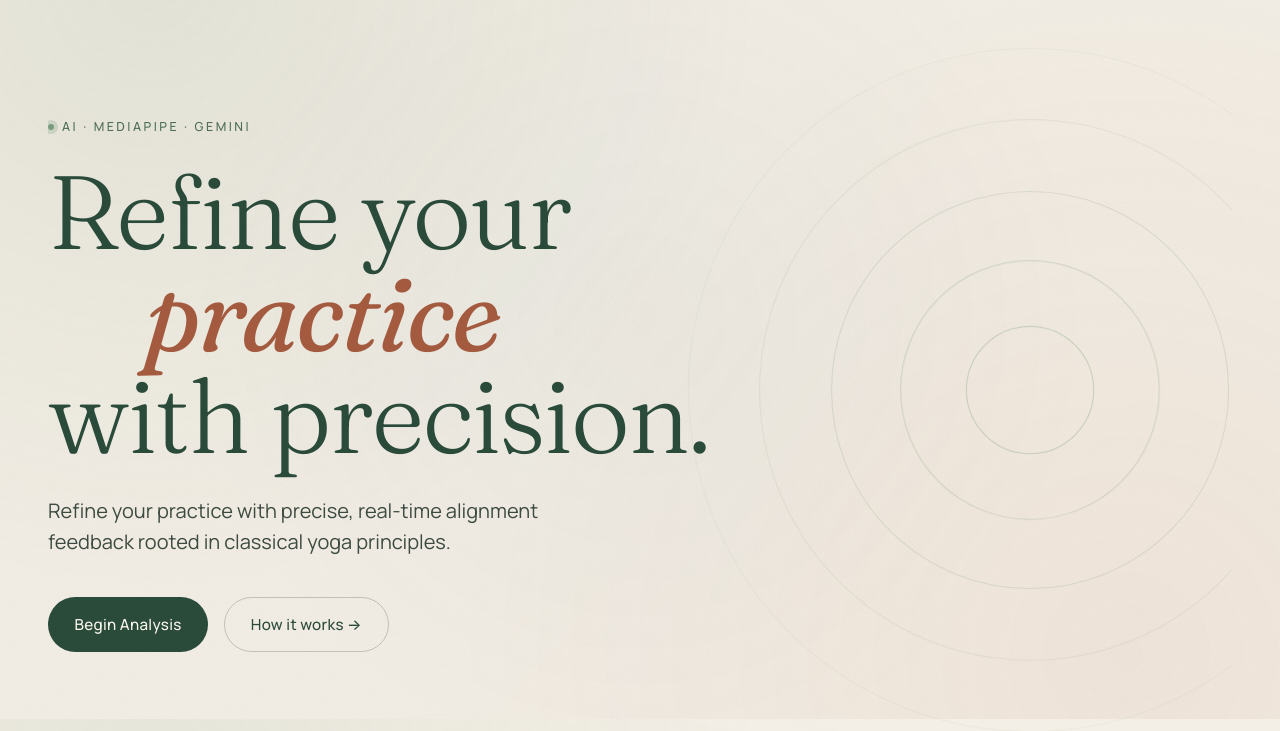
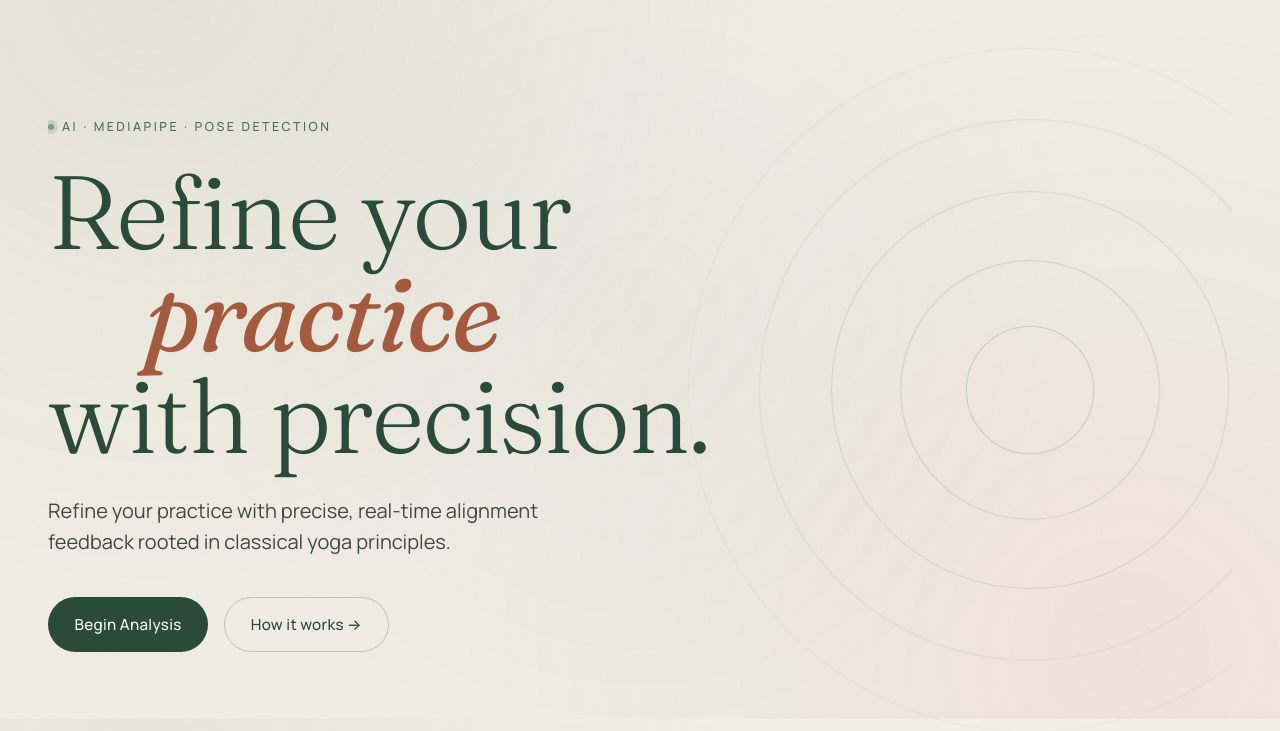
Before and after one commit to bikramjit-stillwater/AI-All_Yoga_Pose_Analysis-Phase2, a FastAPI app: page / in a window 1280 px wide. Shown: the part 81-812 px from the top of the page. Run offline with FastAPI, Linux system fonts and the light colour scheme.

Commit message:
Update index.html

```diff
--- a/templates/index.html
+++ b/templates/index.html
@@ -25,7 +25,7 @@
         <div class="hero-inner">
             <p class="eyebrow">
                 <span class="eyebrow-dot"></span>
-                AI · MediaPipe · Gemini
+                AI · MediaPipe · Pose Detection
             </p>
             <h1 class="hero-title">
                 <span class="hero-line">Refine your</span>
@@ -152,7 +152,7 @@
             <li>
                 <span class="how-num">03</span>
                 <h3>Receive feedback</h3>
-                <p>A rule-based scorer evaluates alignment principles; Gemini 2.5 Flash translates the numbers into coaching cues.</p>
+                <p>A rule-based scorer evaluates alignment principles; AI translates the numbers into coaching cues.</p>
             </li>
         </ol>
     </section>
```
